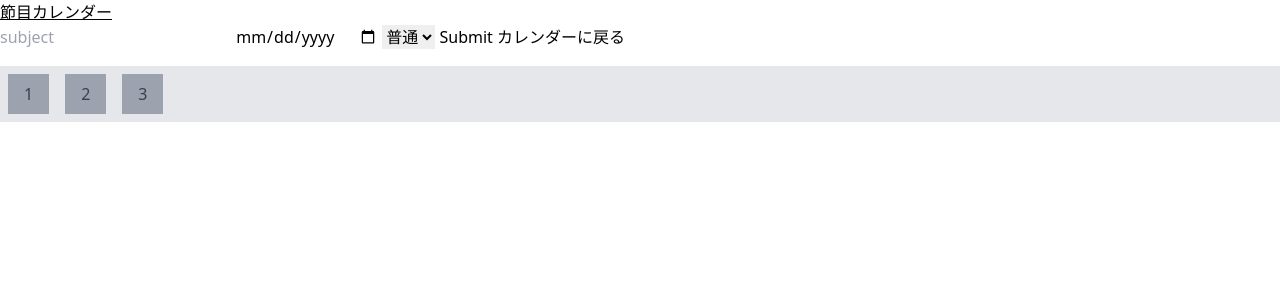
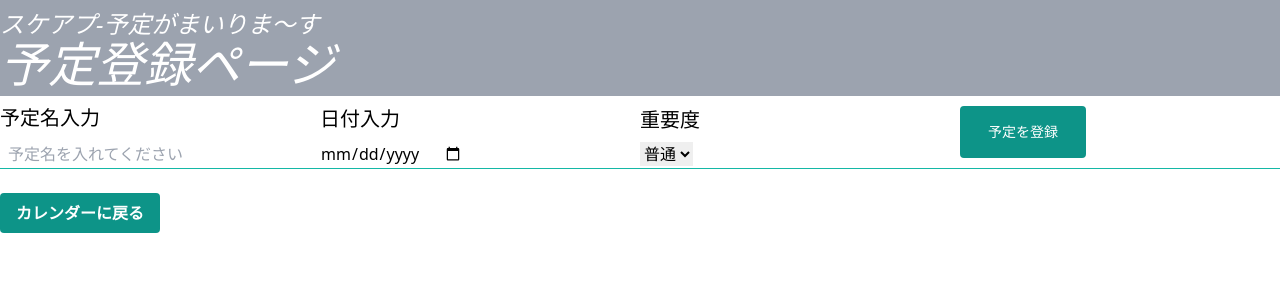
Before and after one commit to tanechai/fushime, a Flask app: page /regist in a window 1280 px wide. Shown: the top 300 px of the page. Run offline with Flask 2, Linux system fonts and the light colour scheme; a user stored in the database is signed in; some libraries are stand-ins or nearby versions.

Commit message:
予定の登録機能の追加

```diff
--- a/index.py
+++ b/index.py
@@ -116,8 +116,12 @@ def regist():
     subject = str(request.form['subject'])
     date = str(request.form['date'])
     importance = str(request.form['importance'])
-    if subject == '' or date == '':
-        return render_template('regist.html',error = '予定名と日が入力されてません')
+    if subject == '':
+        flash('予定名が入力されてません','error')
+        return render_template('regist.html')
+    if date == '':
+        flash('予定日が入力されてません','error')
+        return render_template('regist.html')
     # 日付を変数に格納
     dt = datetime.datetime.strptime(date, '%Y-%m-%d')
     year = dt.year
@@ -125,10 +129,11 @@ def regist():
     day = dt.day
     level = train_type(importance)
     if not level:
-        return render_template('regist.html',error = '列車が不正です')
+        flash('重要度が不正です','error')
+        return render_template('regist.html')
     schedule = schedule_manager(current_user.id,db)
     schedule.add(subject,year,month,day,level)
-    return render_template('regist.html',error = '予定が追加されました')
+    return render_template('regist.html',succes ='予定の登録が完了しました' )
 
 
 @app.route('/logout')
--- a/templates/regist.html
+++ b/templates/regist.html
@@ -4,22 +4,56 @@
     <script src="https://cdn.tailwindcss.com"></script>
 </head>
 <body>
-<h1 class='underline'>節目カレンダー</h1>
+    <div class="italic ... flex-1 text-white text-left bg-gray-400 py-2">
+        <p class="text-2xl ...">スケアプ-予定がまいりま～す</p>
+        <p class="text-5xl ...">予定登録ページ</p>
+    </div>
     <form action='regist' method='POST'>
-    <input type='text' name='subject' id='subject' placeholder='subject'/>
+        <div class="flex items-center border-b border-teal-500">
+            <div class = 'flex-1'>
+                <p class="text-xl py-2">予定名入力</p>
+                <input class="appearance-none bg-transparent border-none text-gray-700 mr-3 py-1 px-2 leading-tight focus:outline-none" type="text" name='subject' id='subject' placeholder="予定名を入れてください">
+            </div>
+            <div class = 'flex-1'>
+                <p class="text-xl py-2">日付入力</p>
                 <input type="date" name='date' id ='date'/>
+            </div>
+            <div class = 'flex-1'>
+                <p class="text-xl py-2">重要度</p>
                 <select name="importance" id='importance'>
                     <option value="普通">普通</option>
                     <option value="快速">快速</option>
                     <option value="特急">特急</option>
                 </select>
-    <input type='submit' name='submit'/>
-    <a href='calendar'>カレンダーに戻る</a>
+            </div>
+            <div class = 'flex-1'>
+                <button class="flex-shrink-0 bg-teal-600 hover:bg-teal-800 border-teal-600 hover:border-teal-800 text-sm border-4 text-white py-3 px-6 rounded" type='submit' name='submit'>
+                    予定を登録
+                </button>
+            </div>
+        </div>
+        {% with messages = get_flashed_messages() %}
+            {% if messages %}
+              <div class="bg-red-100 border border-red-400 text-red-700 w-full px-4 py-2 m-2 rounded relative" role="alert">
+                <strong class="font-bold">
+                  {% for message in messages %}
+                  <li>{{ message }}</li>
+                  {% endfor %}
+                </strong>
+              </div>
+            {% else %}
+              <div class="appearance-none bg-transparent border-none w-full text-gray-700 mr-3 py-1 px-2 leading-tight"></div>
+            {% endif %}
+        {% endwith %}
     </form>
-<h1>{{error}}</h1>
-<div class="flex flex-row bg-gray-200">
-    <div class="text-gray-700 text-center bg-gray-400 px-4 py-2 m-2">1</div>
-    <div class="text-gray-700 text-center bg-gray-400 px-4 py-2 m-2">2</div>
-    <div class="text-gray-700 text-center bg-gray-400 px-4 py-2 m-2">3</div>
+    <button class="bg-teal-600 hover:bg-teal-800 text-white font-bold py-2 px-4 rounded" >
+        <a href='calendar'>
+        カレンダーに戻る
+        </a>
+    </button>
+    {% if succes %}
+    <div class="bg-orange-100 border-l-4 border-orange-500 text-orange-700 p-4" role="alert">
+        <p class="font-bold">{{succes}}</p>
     </div>
+    {% endif %}
 </body>
```
Lines whose indentation alone changed are shown as unchanged.
